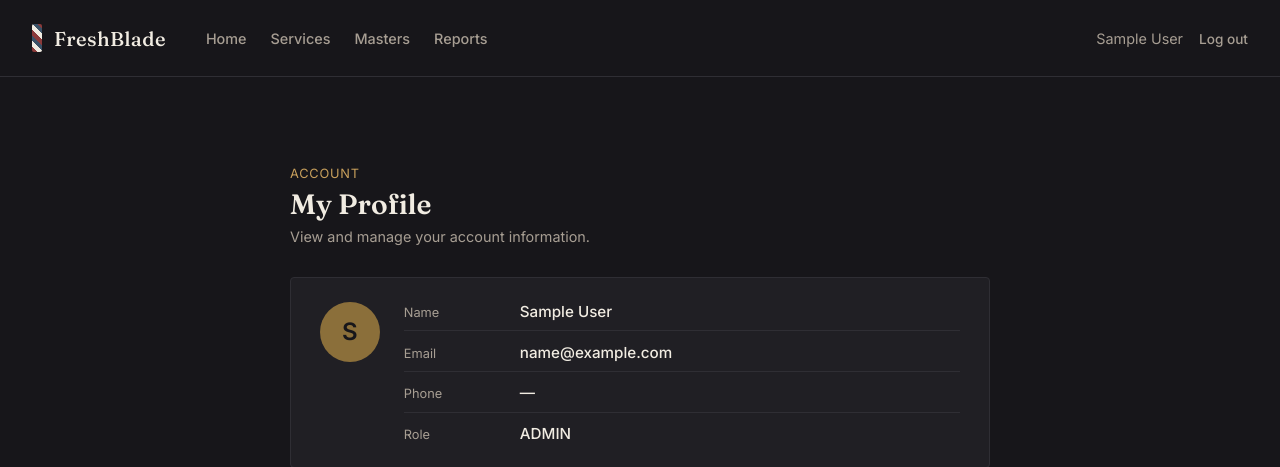
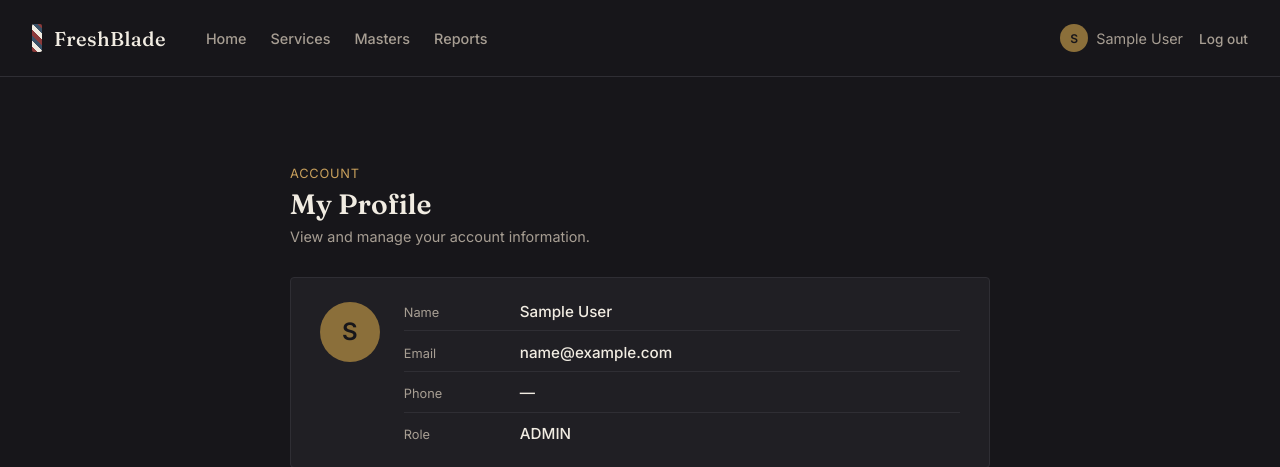
Before and after one commit to Cheshlya11/FreshBlade, a Django app: page /accounts/profile/ in a window 1280 px wide. Shown: the top 467 px of the page. Run offline with Django 5.2, Linux system fonts and the light colour scheme; the visitor is signed in with stand-in values (Sample User, id 1).

Commit message:
feat(accounts): add avatar and profile link to navbar

```diff
--- a/backend/static/css/base.css
+++ b/backend/static/css/base.css
@@ -92,6 +92,32 @@ header {
 
 .nav-link--cta:hover {
   filter: brightness(1.08);
+}
+
+.nav-profile {
+  display: flex;
+  align-items: center;
+  gap: 0.5rem;
+  text-decoration: none;
+  color: var(--text-dim);
+}
+
+.nav-profile:hover .nav-user {
+  color: var(--gold);
+}
+
+.nav-avatar {
+  width: 28px;
+  height: 28px;
+  min-width: 28px;
+  border-radius: 50%;
+  background: var(--avatar-bg);
+  display: flex;
+  align-items: center;
+  justify-content: center;
+  font-size: 0.75rem;
+  font-weight: 600;
+  color: var(--bg);
 }
 
 .nav-user {
--- a/backend/templates/base.html
+++ b/backend/templates/base.html
@@ -37,7 +37,10 @@
                 {% if not user.is_staff %}
                 <a href="{% url 'booking:create' %}" class="nav-link--cta">Book now</a>
                 {% endif %}
-                <span class="nav-user">{{ user.get_full_name|default:user.email }}</span>
+                <a href="{% url 'accounts:profile' %}" class="nav-profile">
+                    <div class="nav-avatar" style="--avatar-bg: {{ avatar_color }};">{{ avatar_letter }}</div>
+                    <span class="nav-user">{{ user.get_full_name|default:user.email|truncatechars:20 }}</span>
+                </a>
                 <form method="post" action="{% url 'accounts:logout' %}" class="logout-form">
                     {% csrf_token %}
                     <button type="submit" class="nav-link nav-link--button">Log out</button>
```
